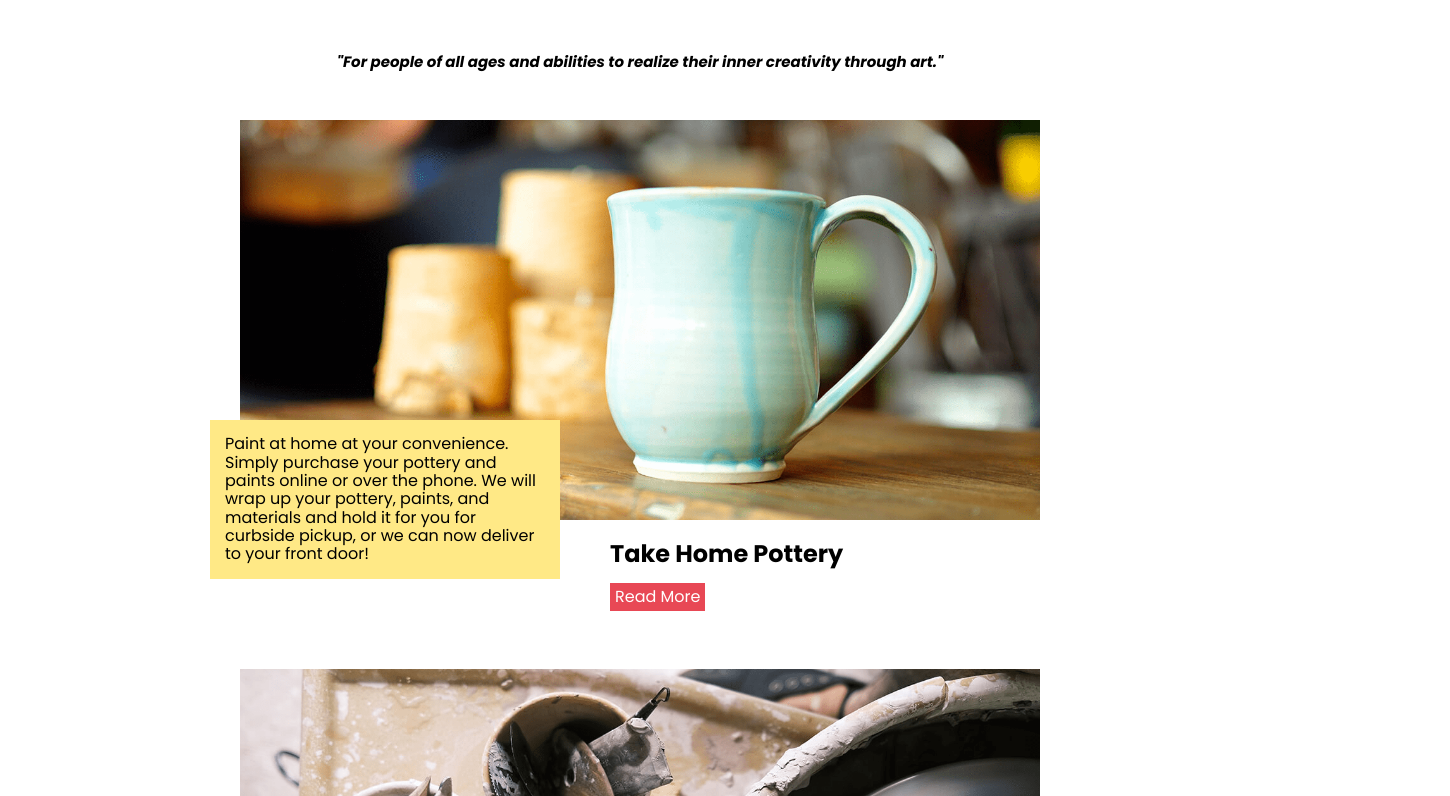
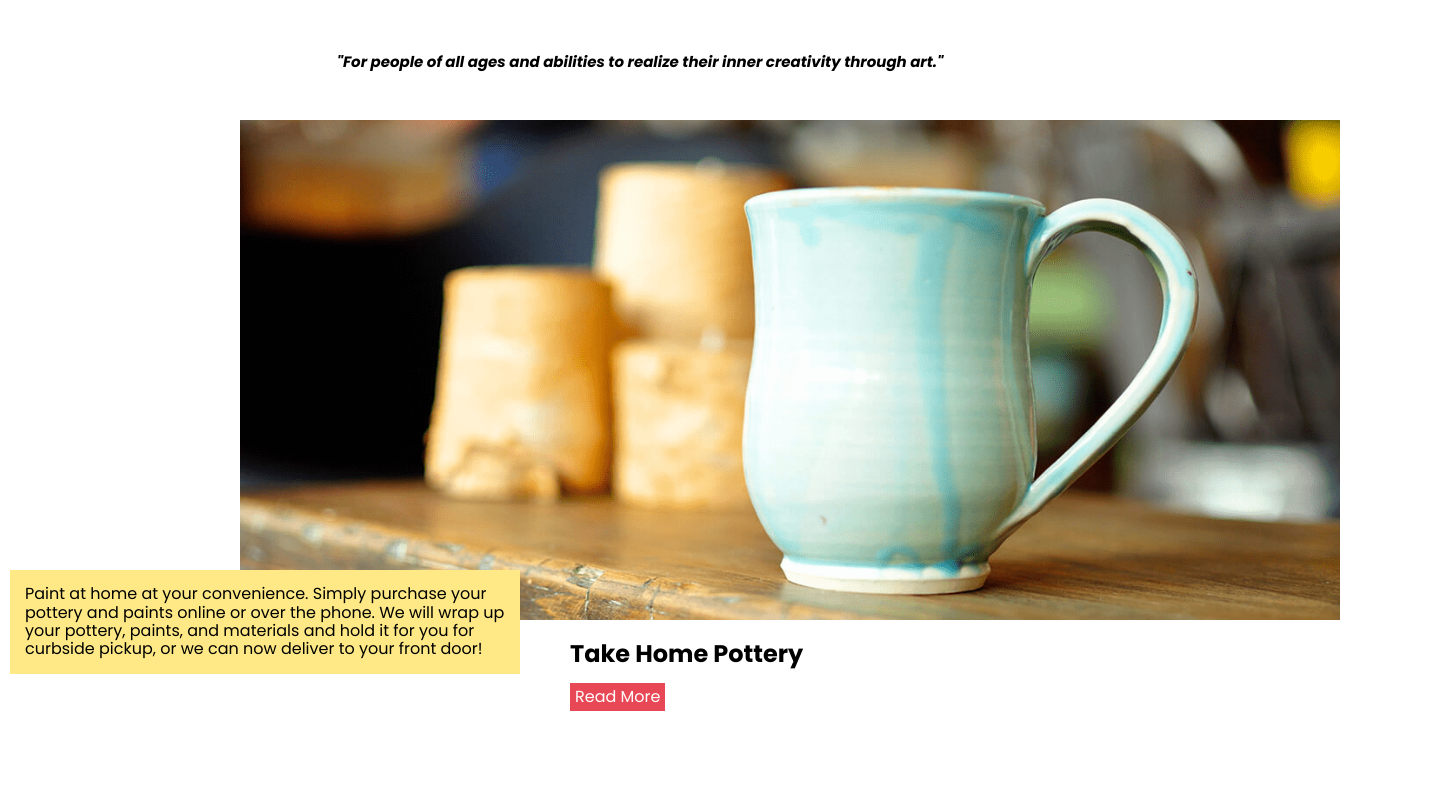
Before and after one commit to ngoalexis/Web-2---FInal, a plain HTML site: page deploy/index.html in a window 1280 px wide. Shown: the part 724-1520 px from the top of the page, 1450 px wide, since content can reach past the window. Drawn offline with nearby package versions, Linux system fonts and the light colour scheme.

Commit message:
xl group

```diff
--- a/deploy/index.html
+++ b/deploy/index.html
@@ -187,7 +187,10 @@
 
         <!-- <li>
             -->
-            <img src="img/paintingclay.png" alt="person painting clay">
+            <div>
+                <img src="img/paintingclay.png" alt="person painting clay">
+            </div>
+
 
 
             <p id="phone"> HAVE YOUR NEXT BIRTHDAY, SHOWER, GIRL'S NIGHT OUT, TEAM BUILDING EVENT, SCOUT MEETING, OR FIELD TRIP AT OUR STUDIO.  </p>
@@ -195,7 +198,10 @@
             <p id="md"> HAVE YOUR NEXT BIRTHDAY, SHOWER, GIRL'S NIGHT OUT, TEAM BUILDING EVENT, SCOUT MEETING, OR FIELD TRIP AT OUR STUDIO. ARTY PARTIES ARE FUN AND CREATIVE FOR PEOPLE OF ALL AGES. AND FOR MORE FUN, IF YOU ARE 21 OR OLDER- YOU GET TO BYOB TOO!</p>
 
         <!-- </li> -->
-        <button class="buttonred"> Plan an Event </button>
+        <aside>
+             <button class="buttonred"> Plan an Event </button>
+        </aside>
+
     </div>
 
 
--- a/dev/scss/sections/_calendar.scss
+++ b/dev/scss/sections/_calendar.scss
@@ -11,7 +11,7 @@
 
     @include lg{
         display: grid;
-        grid-template-columns:50px repeat(2,1fr) 50px;
+        grid-template-columns: 50px repeat(2,1fr) 50px;
         grid-template-areas: ". header content ."
                             ". family content .";
     }
--- a/dev/scss/sections/_group.scss
+++ b/dev/scss/sections/_group.scss
@@ -9,7 +9,7 @@
     grid-template-areas:
     ". content .";
 
-    @include lg{
+    @include xl{
         display: grid;
         grid-template-columns: 50px auto 50px;
         grid-template-areas:
@@ -20,14 +20,42 @@
 
     grid-area: content;
 
+    @include xl{
+        display: grid;
+        grid-template-columns: repeat(2,1fr);
+        grid-template-areas: "h1 h1"
+                             "image image"
+                             "md button";
+    }
+
     h1{
         margin: 20px;
+        @include xl{
+            grid-area: h1;
+        }
+    }
+   >div{
+       img{
+        width: 100%;
+        grid-area: img;
+
     }
 
-    img{
-        width: 100%;
-        grid-area: img;
-    }
+     @include xl{
+            img{
+                display: none;
+            }
+
+            background-image: url("../img/paintingclay.png");
+            background-position: center;
+            background-size: cover;
+            grid-area: image;
+            height: 500px;
+            width: 1200px;
+            margin-left: 200px;
+            margin-right: -100px;
+        }
+   }
 
     #phone{
         text-align: left;
@@ -35,6 +63,8 @@
          @include md{
              display: none;
          }
+
+
     }
     #md{
         display: none;
@@ -44,7 +74,23 @@
             margin-top: 20px;
         }
 
+        @include xl{
+            background-color: $yellow;
+            grid-area: md;
+            text-align: left;
+            margin-top: -40px;
+            margin-bottom: 150px;
+            margin-left: -30px;
+            padding: 15px;
+        }
+
     }
+
+  aside{
+      @include xl{
+          grid-area: button;
+      }
+  }
 }
 
 }
--- a/dev/scss/sections/_plan.scss
+++ b/dev/scss/sections/_plan.scss
@@ -9,7 +9,7 @@
     grid-template-areas: ". plan .";
 
     @include lg{
-        grid-template-columns: auto 800px auto;
+        grid-template-columns: auto 1200px auto;
     }
 
     img{
@@ -48,6 +48,9 @@
             background-image: url("../img/mug.png");
             background-position: center;
             background-size: cover;
+            height: 500px;
+            margin-left: 200px;
+            margin-right: -100px;
 
         }
 
@@ -66,7 +69,9 @@
                 background-image: url("../img/wheel.png");
                 background-position: center;
                 background-size: cover;
-                height: 400px;
+                height: 550px;
+                margin-left: 200px;
+                margin-right: -100px;
             }
         }
 
@@ -74,8 +79,13 @@
            grid-area: home;
            justify-content: center;
            align-items: center;
-           margin-top: 20px;
+           margin-top: -80px;
            margin-left: 50px;
+           margin-bottom: 90px;
+
+           h2{
+            margin-top: 200px;
+        }
         }
 
         #paint-p{
@@ -85,8 +95,8 @@
                 display: list-item;
                 grid-area: paint-p;
                 background-color: $yellow;
-                margin-top: -100px;
-                margin-bottom: 90px;
+                margin-top: 50px;
+                margin-bottom: 150px;
                 margin-left: -30px;
                 padding: 15px;
 
```
Also changed, not shown: deploy/css/styles.css, 1 other file.
